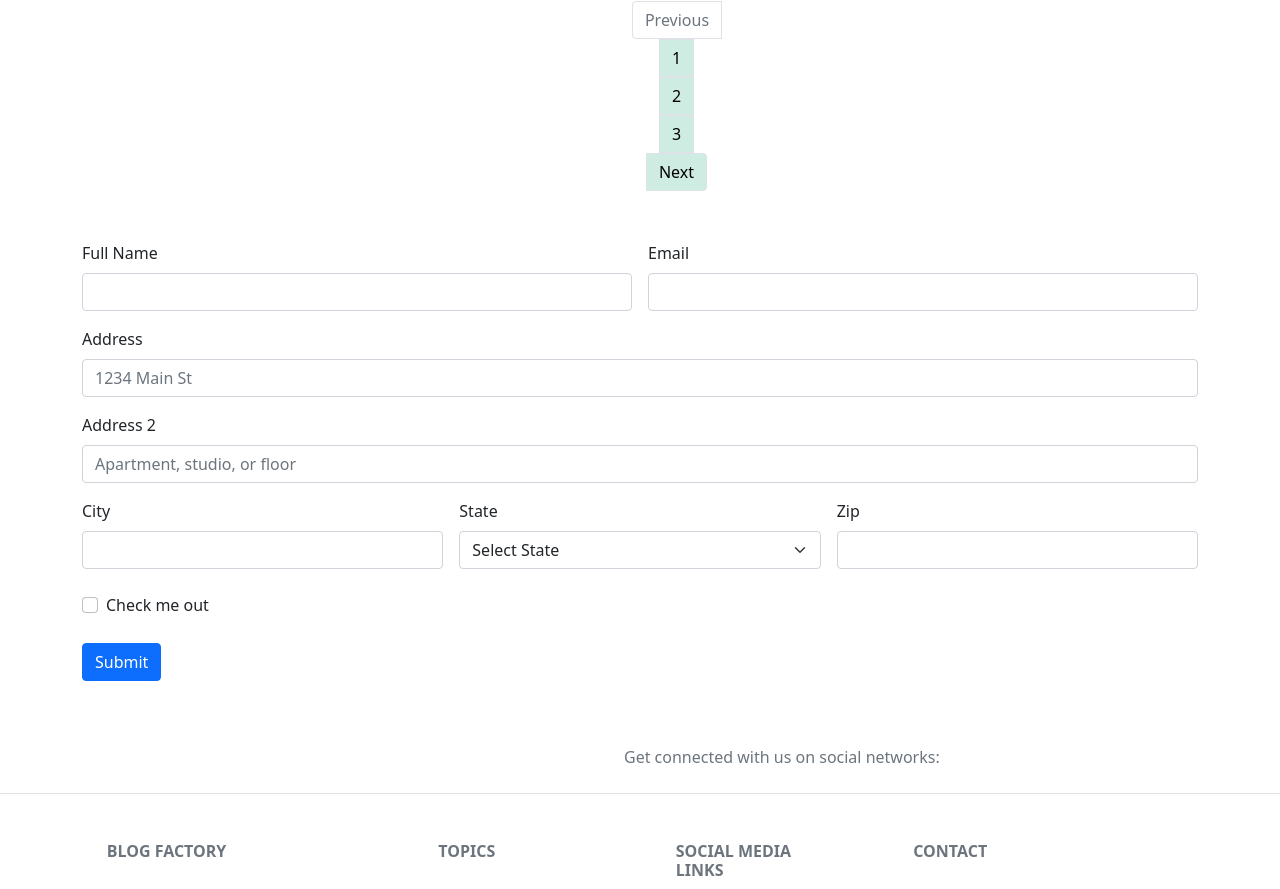
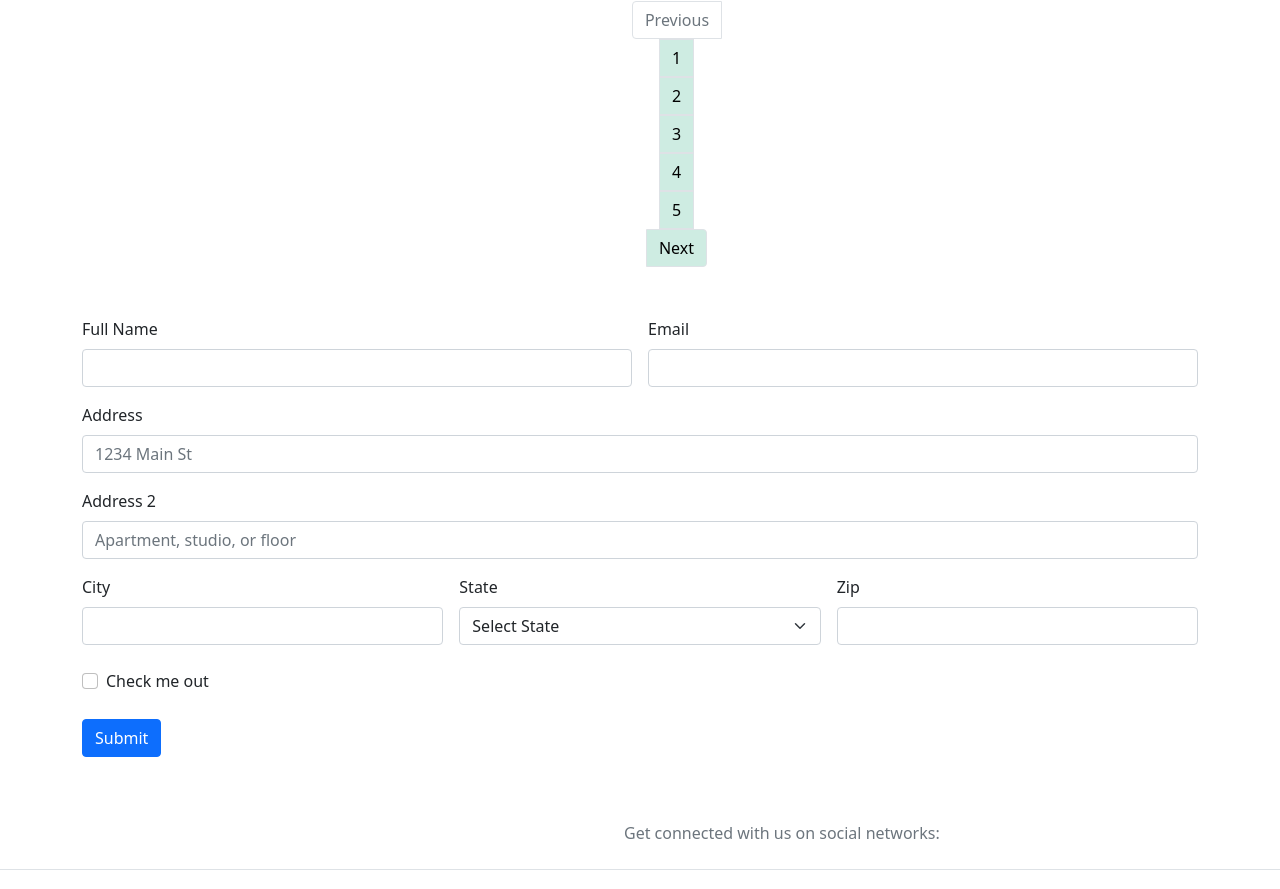
Before and after one commit to Harshit-joshi1997/website-app, a React (Vite) app: page / in a window 1280 px wide. Shown: the part 2078-2967 px from the top of the page. Built offline with nearby package versions, Linux system fonts and the light colour scheme.

Commit message:
added more pages in pagination

```diff
--- a/src/components/Pages.tsx
+++ b/src/components/Pages.tsx
@@ -1,4 +1,9 @@
+import axios from "axios";
+import React from "react";
+
+
 const Pages = () => {
+
   return (
     <nav aria-label="Page navigation" className="my-3" style={{marginRight:"550px"}}>
       <div className="container">
@@ -17,6 +22,12 @@ const Pages = () => {
               <li className="page-item">
                 <a className="page-link" href="#">3</a>
               </li>
+                <li className="page-item">
+                <a className="page-link" href="#">4</a>
+              </li>
+                <li className="page-item">
+                <a className="page-link" href="#">5</a>
+              </li>
               <li className="page-item">
                 <a className="page-link" href="#">Next</a>
               </li>
```
